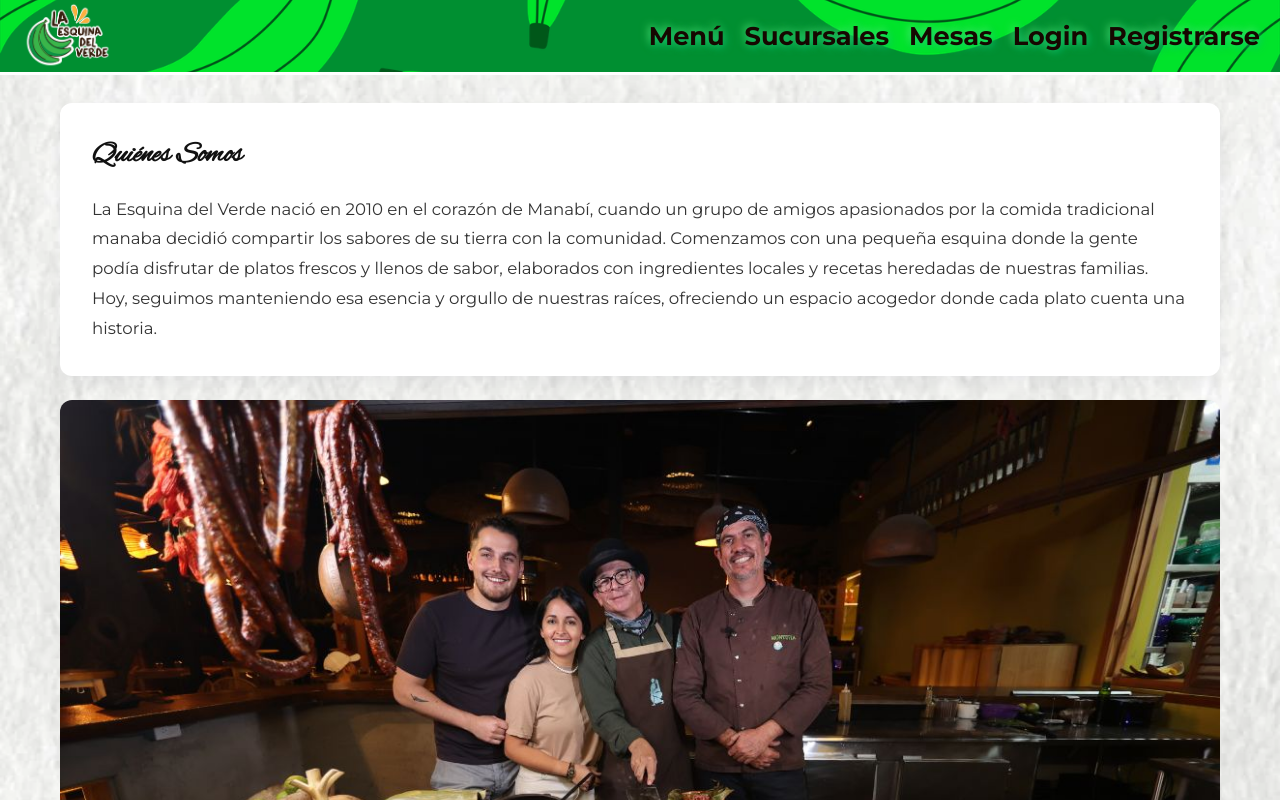
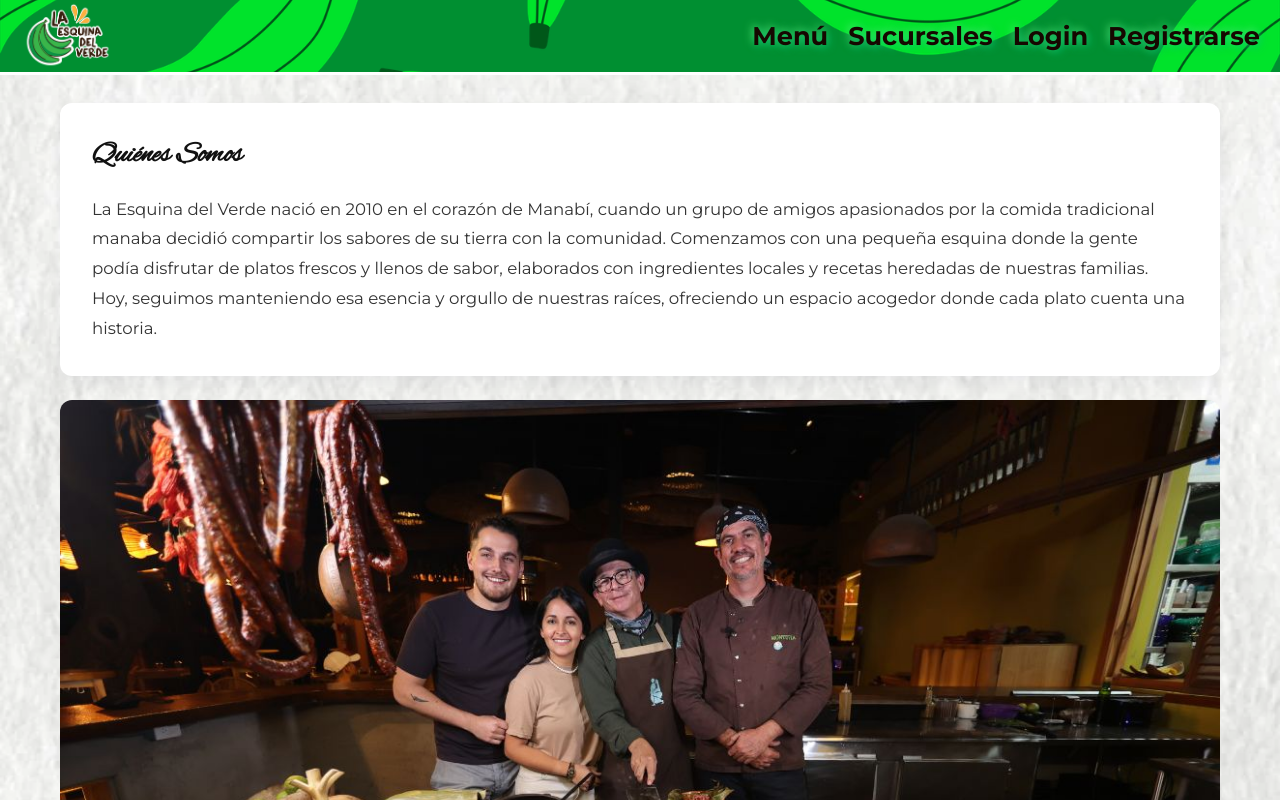
Before and after one commit to chadowsv/Coffend, a React (Create React App) app in the folder react-app/: page / in a window 1280 px wide. Shown: the top 800 px of the page. Built offline with nearby package versions, Linux system fonts and the light colour scheme.

Commit message:
mesa admin

```diff
--- a/react-app/src/components/Navbar.tsx
+++ b/react-app/src/components/Navbar.tsx
@@ -1,15 +1,18 @@
 import React, { useState, useEffect } from 'react';
 import { isLoggedIn, logout } from '../auth';
+import { isAdmin } from "../auth";
 import { useNavigate } from 'react-router-dom';
 import Button from './Button';
 
 export default function Navbar() {
 
+  const [adminUser, setAdminUser] = useState(false);
   const [logged, setLogged] = useState(false);
   const navigate = useNavigate();
 
   useEffect(() => {
     setLogged(isLoggedIn());
+    setAdminUser(isAdmin());
   }, []);
 
   const handleLogout = () => {
@@ -28,7 +31,12 @@ export default function Navbar() {
       <div className="navbar-links">
         <a href="/menus">Menú</a>
         <a href="/sucursales">Sucursales</a>
-        <a href="/mesas">Mesas</a>
+
+        {adminUser ? (
+          <>
+            <a href="/mesas">Mesas</a>
+          </>
+        ) : null}
 
         {!logged ? (
           <>
```
